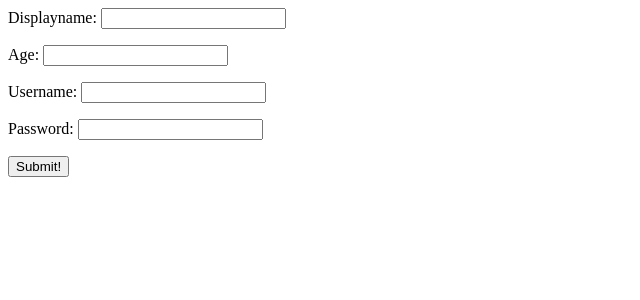
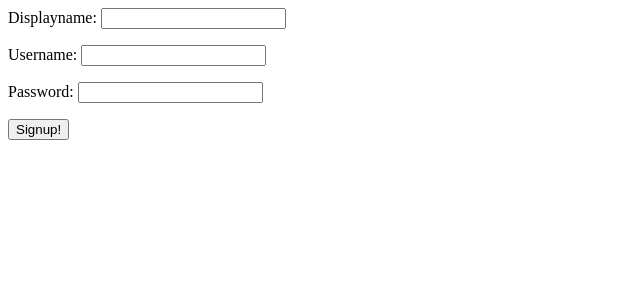
Before and after one commit to zacgerber/Twitterclone, a Django app: page /signup_view/ in a window 1280 px wide. Shown: the top 300 px of the page, without its empty margins (0-640 px from the left). Run offline with Django 3.2, Linux system fonts and the light colour scheme.

Commit message:
signup working

```diff
--- a/authentication/views.py
+++ b/authentication/views.py
@@ -18,7 +18,7 @@ def login_view(request):
                     request.GET.get('next', reverse("homepage")))
 
     form = LoginForm()
-    return render(request, 'base.html', {"form": form})
+    return render(request, 'login.html', {"form": form})
 
 
 def logout_view(request):
--- a/templates/base.html
+++ b/templates/base.html
@@ -1,5 +1,5 @@
 <form action="" method="post">
     {% csrf_token %}
     {{ form.as_p }}
-    <input href="/login/" type="submit" value="Submit!">
+    <input type="submit" value="Signup!">
 </form>
--- a/templates/index.html
+++ b/templates/index.html
@@ -5,10 +5,4 @@
     <p>
         <a href="/logout_view/"><button>Logout</button></a>
     </p>
-{% else %}
-    <h2>Not welcome</h2>
-    <p>
-        <a href="/signup_view/"><button>Signup</button></a>
-        <a href="/login_view/"><button>Login</button></a>
-    </p>
 {%endif%}
--- a/templates/login.html
+++ b/templates/login.html
@@ -8,3 +8,4 @@
     <br>
     <input type="submit" value="Login">
 </form>
+    <a href="/signup_view/"><button>Signup</button></a>
--- a/tweet/models.py
+++ b/tweet/models.py
@@ -1,6 +1,5 @@
 from django.db import models
 from django.utils import timezone
-# from django.contrib.auth.models import User
 from django.conf import settings
 # Create your models here.
 
--- a/twitterclone/settings.py
+++ b/twitterclone/settings.py
@@ -90,9 +90,7 @@ DATABASES = {
 
 AUTH_PASSWORD_VALIDATORS = [
     {
-        'NAME':
-        """django.contrib.auth.
-        password_validation.UserAttributeSimilarityValidator""",
+        'NAME':'django.contrib.auth.password_validation.UserAttributeSimilarityValidator',
     },
     {
         'NAME':
@@ -128,6 +126,6 @@ USE_TZ = True
 
 STATIC_URL = '/static/'
 
-LOGIN_URL = '/login/'
+LOGIN_URL = '/login_view/'
 
 AUTH_USER_MODEL = "twitteruser.TwitUser"
--- a/twitterclone/urls.py
+++ b/twitterclone/urls.py
@@ -21,11 +21,9 @@ from authentication.views import login_view, logout_view
 
 urlpatterns = [
     path('', views.index, name='homepage'),
-    # path('post/<int:post_id>/', views.post_detail),
-    path('author/<int:post_id>/', views.author_detail),
-    # path('addrecipe/', views.recipe_form_view, name="addrecipe"),
     path('login_view/', login_view, name='login'),
     path('signup_view/', views.signup_view, name='signup'),
+    path('author/<int:post_id>/', views.author_detail),
     path('logout_view/', logout_view, name="logout"),
     path('admin/', admin.site.urls),
 ]
--- a/twitteruser/forms.py
+++ b/twitteruser/forms.py
@@ -3,9 +3,10 @@ from twitteruser import models
 
 
 class SignupForm(forms.ModelForm):
+    displayname = forms.CharField(max_length=50)
     username = forms.CharField(max_length=240)
     password = forms.CharField(widget=forms.PasswordInput)
 
     class Meta:
         model = models.TwitUser
-        fields = ['displayname', 'age']
+        fields = ['displayname', 'username']
--- a/twitteruser/models.py
+++ b/twitteruser/models.py
@@ -1,16 +1,12 @@
 from django.contrib.auth.models import AbstractUser
 from django.db import models
-
+# from django.contrib.auth.models import User
 # Create your models here.
 
 
 class TwitUser(AbstractUser):
     displayname = models.CharField(max_length=80)
-    age = models.IntegerField(null=True)
-    bio = models.TextField(blank=True, null=True)
-    homepage = models.URLField(blank=True, null=True)
-
-    REQUIRED_FIELDS = ['age', 'homepage']
+    # username = models.CharField(max_length=80)
 
     def __str__(self):
         return self.username
--- a/twitteruser/views.py
+++ b/twitteruser/views.py
@@ -1,16 +1,16 @@
 from django.shortcuts import render, HttpResponseRedirect, reverse
-# from django.shortcuts import HttpResponse
-# from django.contrib.auth import authenticate, login, logout
-from authentication.views import login_view
+from django.contrib.auth.decorators import login_required
+from django.contrib.auth import login
+
+# from authentication.views import login_view
 from twitteruser.models import TwitUser
 from twitteruser.forms import SignupForm
-# from authentication.forms import LoginForm
 from django.conf import settings
 
-# from django.contrib.auth.decorators import login_required
 # from django.contrib.auth.models import User
 
 
+@login_required
 def index(request):
     return render(request, "index.html", {"display": settings.AUTH_USER_MODEL})
 
@@ -27,11 +27,11 @@ def signup_view(request):
         if form.is_valid():
             data = form.cleaned_data
             new_user = TwitUser.objects.create_user(
+                displayname=data.get("displayname"),
                 username=data.get("username"),
-                password=data.get("password"),
-                displayname=data.get("displayname")
-            )
-            login_view(request, new_user)
+                password=data.get("password")
+                )
+            login(request, new_user)
             return HttpResponseRedirect(reverse('homepage'))
     form = SignupForm()
     return render(request, 'base.html', {"form": form})
```
Also changed, not shown: db.sqlite3, twitteruser/migrations/0002_auto_20200903_1840.py (added).
